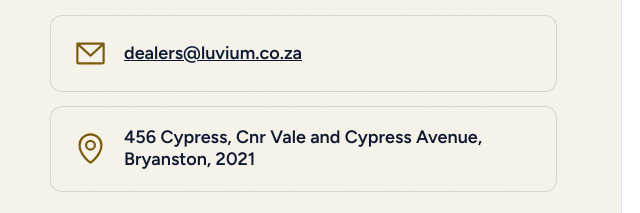
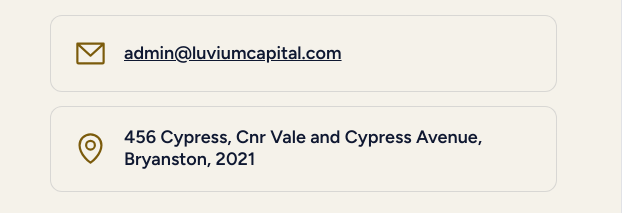
Before and after one commit to luviumcapital/luvium-co-za, a website: page contact.html in a window 1280 px wide. Shown: the part 282-495 px from the top of the page, 0-640 px from the left. Drawn offline with Linux system fonts and the light colour scheme.

Commit message:
Contact: use admin@luviumcapital.com on all pages

```diff
--- a/contact.html
+++ b/contact.html
@@ -54,7 +54,7 @@
       <h1 class="display">Contact</h1>
       <p class="lede">Questions about floor plan finance, onboarding or the dealer portal. Write to us and a person will reply.</p>
       <ul class="checks">
-        <li><svg class="ico" aria-hidden="true"><use href="/img/icons.svg#i-envelope-simple"/></svg><a href="mailto:dealers@luvium.co.za">dealers@luvium.co.za</a></li>
+        <li><svg class="ico" aria-hidden="true"><use href="/img/icons.svg#i-envelope-simple"/></svg><a href="mailto:admin@luviumcapital.com">admin@luviumcapital.com</a></li>
         <li><svg class="ico" aria-hidden="true"><use href="/img/icons.svg#i-map-pin"/></svg><span>456 Cypress, Cnr Vale and Cypress Avenue, Bryanston, 2021</span></li>
       </ul>
     </div>
@@ -67,7 +67,7 @@
         <label class="consent"><input type="checkbox" name="consent" value="yes" required><span>I agree to the <a href="/privacy.html">privacy policy</a>.</span></label>
         <button class="btn" type="submit">Send message <svg class="ico" aria-hidden="true"><use href="/img/icons.svg#i-arrow-right"/></svg></button>
         <div class="msg" role="status" aria-live="polite"></div>
-        <noscript><p class="fine">JavaScript is off. Please email <a href="mailto:dealers@luvium.co.za">dealers@luvium.co.za</a> instead.</p></noscript>
+        <noscript><p class="fine">JavaScript is off. Please email <a href="mailto:admin@luviumcapital.com">admin@luviumcapital.com</a> instead.</p></noscript>
       </form>
     </div>
   </div>
--- a/js/site.js
+++ b/js/site.js
@@ -4,7 +4,7 @@
   'use strict';
   var doc = document;
   var reduce = window.matchMedia && window.matchMedia('(prefers-reduced-motion: reduce)').matches;
-  var MAIL = 'dealers@luvium.co.za';
+  var MAIL = 'admin@luviumcapital.com';
 
   function $(s, c) { return (c || doc).querySelector(s); }
   function $all(s, c) { return Array.prototype.slice.call((c || doc).querySelectorAll(s)); }
```
Also changed, not shown: index.html (+2 -2 lines), login.html (+1 -1 lines), register.html (+1 -1 lines), src/pages/contact.html (+2 -2 lines), src/pages/index.html (+2 -2 lines), src/pages/login.html (+1 -1 lines), src/pages/register.html (+1 -1 lines).
